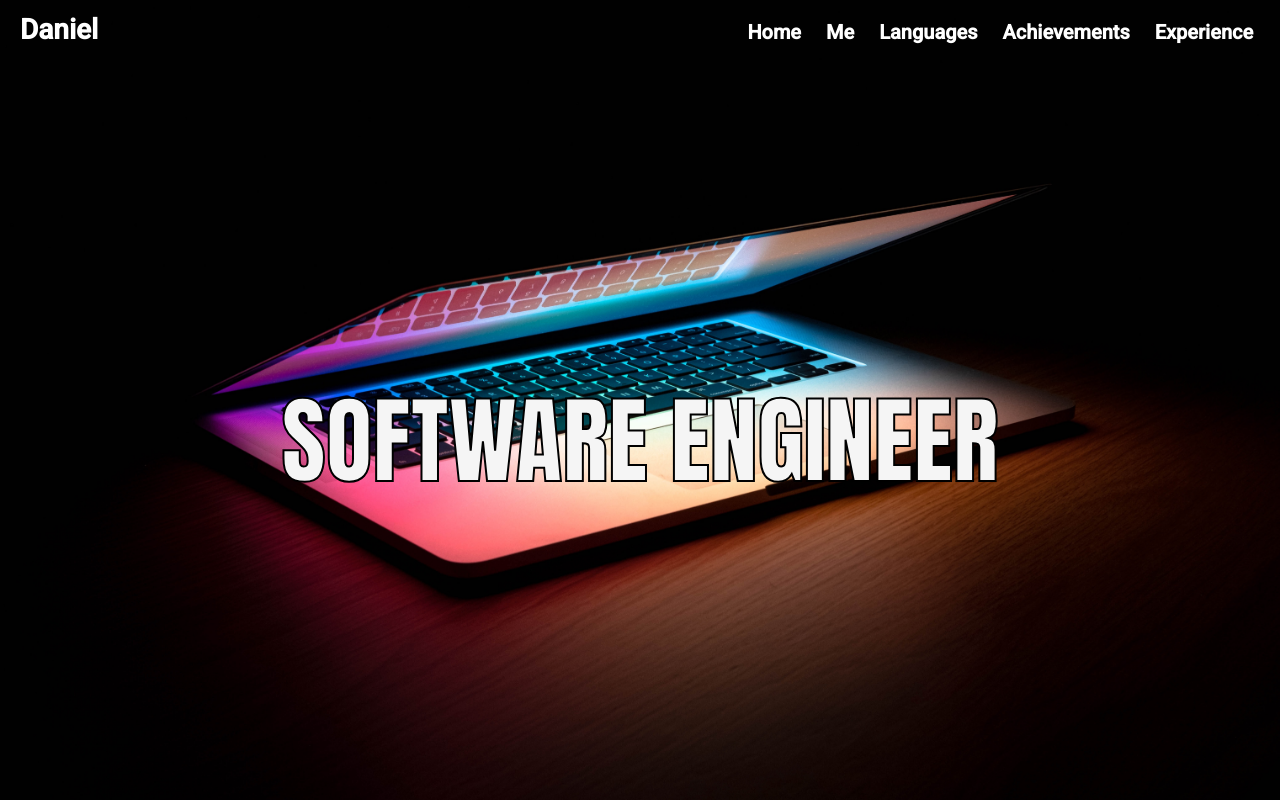
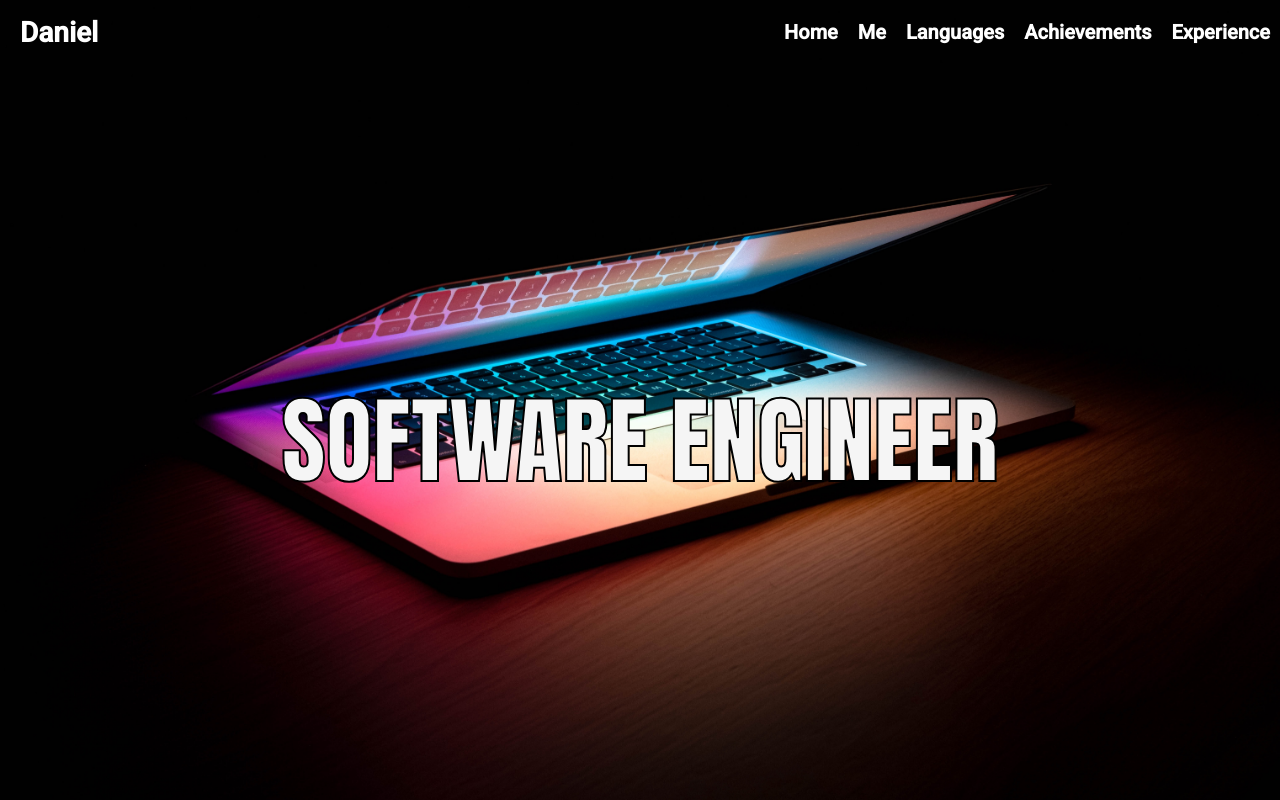
Before and after one commit to misterhedrick/portfolio, a plain HTML site: page index.html in a window 1280 px wide. Shown: the top 800 px of the page. Drawn offline with Linux system fonts and the light colour scheme.

Commit message:
reworking using flex

```diff
--- a/src/header/header.css
+++ b/src/header/header.css
@@ -8,7 +8,9 @@
   border-bottom: #000000 2px solid;
 }
 .main-header {
-  display: inline-block;
+  display: flex;
+  flex-direction: row;
+  align-items: center;
   width: 100%;
   position: fixed;
   top: 0;
@@ -16,18 +18,20 @@
   font-size: 20px;
 }
 .main-header-title {
-  display: inline-block;
+  flex-grow: 0;
   padding-left: 20px;
   font-size: 28px;
 }
 .main-header-nav {
-  display: inline-block;
-  width: calc(100% - 120px);
-  text-align: right;
+  flex-grow: 1;
+}
+.main-header-nav-items {
+  display: flex;
+  justify-content: flex-end;
 }
 .main-header-nav-item {
-  display: inline-block;
   padding: 0 10px;
+  list-style-type: none;
   cursor: pointer;
 }
 .main-header-nav-item:hover,
```
